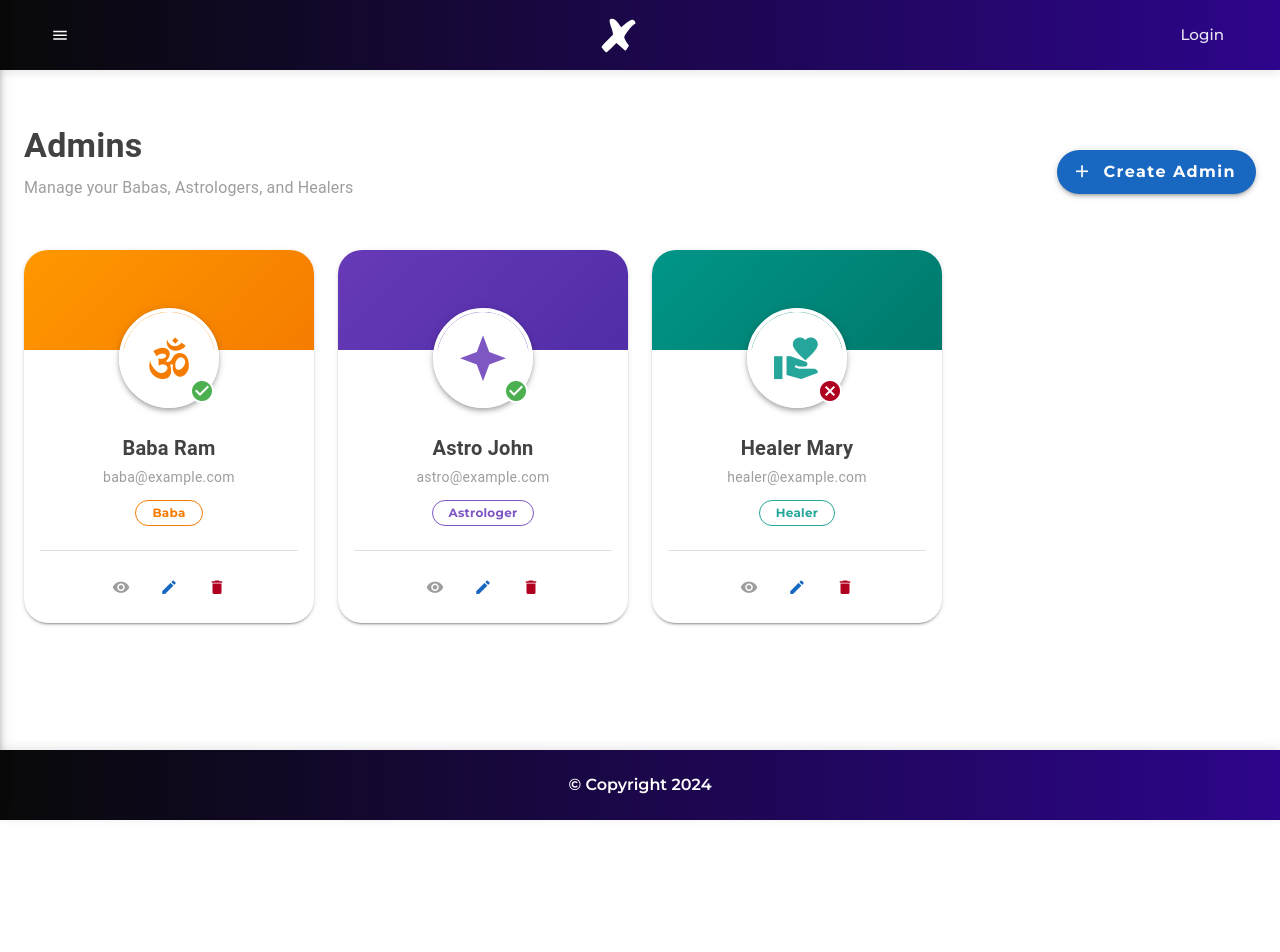
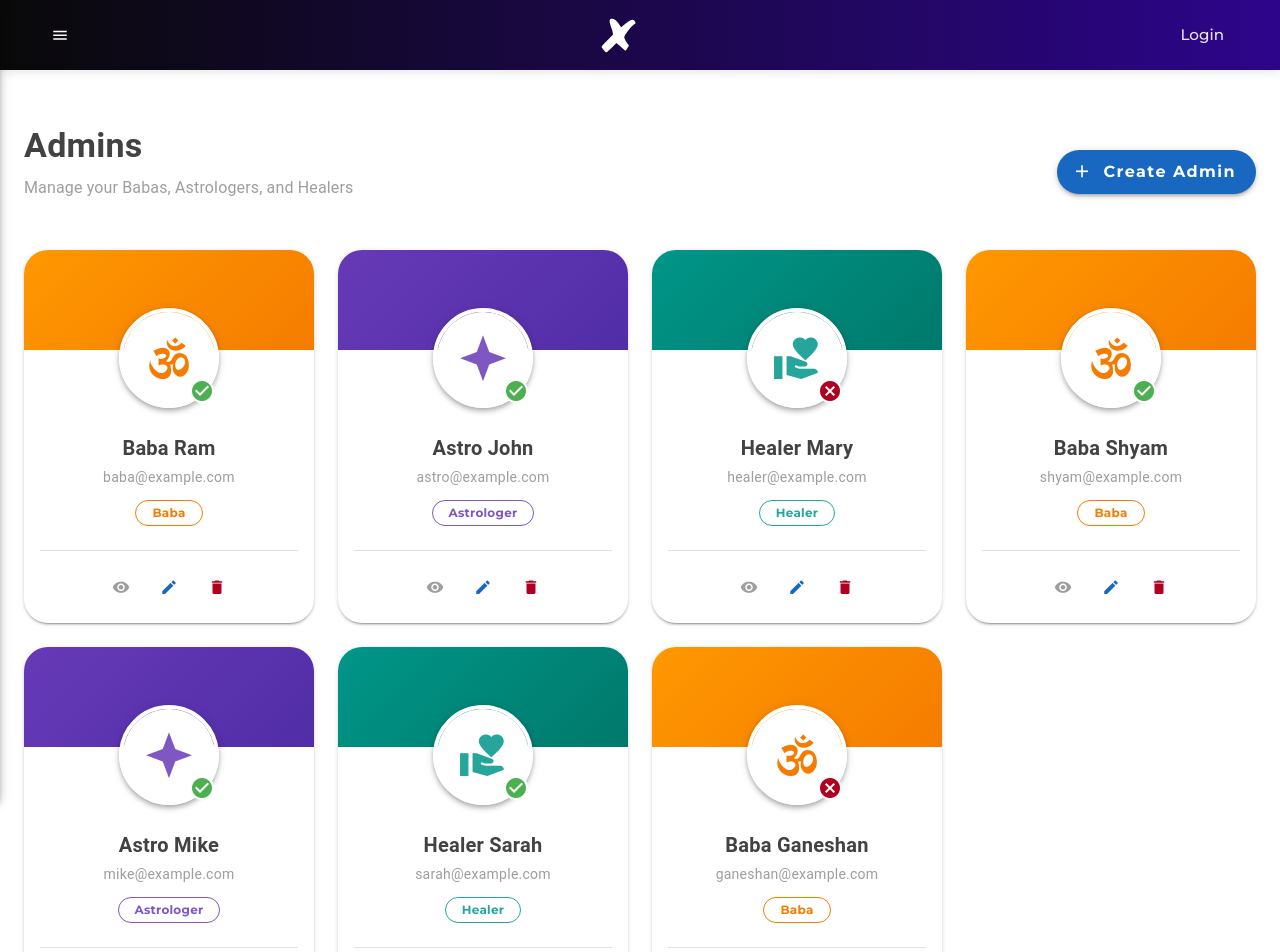
Before and after one commit to akashajaydev/Frotend_Main_APP, a Nuxt app: page / in a window 1280 px wide. Shown: the top 952 px of the page. Before the commit the page ends 820 px from the top, so only its background shows below. Built offline with nearby package versions, Linux system fonts and the light colour scheme.

Commit message:
Aded few more admins

```diff
--- a/pages/appointments/index.vue
+++ b/pages/appointments/index.vue
@@ -6,6 +6,10 @@ const admins = ref([
   { id: 1, name: 'Baba Ram', email: 'baba@example.com', type: 'Baba', active: true, avatar: '' },
   { id: 2, name: 'Astro John', email: 'astro@example.com', type: 'Astrologer', active: true, avatar: '' },
   { id: 3, name: 'Healer Mary', email: 'healer@example.com', type: 'Healer', active: false, avatar: '' },
+  { id: 4, name: 'Baba Shyam', email: 'shyam@example.com', type: 'Baba', active: true, avatar: '' },
+  { id: 5, name: 'Astro Mike', email: 'mike@example.com', type: 'Astrologer', active: true, avatar: '' },
+  { id: 6, name: 'Healer Sarah', email: 'sarah@example.com', type: 'Healer', active: true, avatar: '' },
+  { id: 7, name: 'Baba Ganeshan', email: 'ganeshan@example.com', type: 'Baba', active: false, avatar: '' },
 ])
 
 const appointments = ref([
--- a/pages/index.vue
+++ b/pages/index.vue
@@ -5,6 +5,10 @@ const admins = ref([
   { id: 1, name: 'Baba Ram', email: 'baba@example.com', type: 'Baba', active: true, avatar: '' },
   { id: 2, name: 'Astro John', email: 'astro@example.com', type: 'Astrologer', active: true, avatar: '' },
   { id: 3, name: 'Healer Mary', email: 'healer@example.com', type: 'Healer', active: false, avatar: '' },
+  { id: 4, name: 'Baba Shyam', email: 'shyam@example.com', type: 'Baba', active: true, avatar: '' },
+  { id: 5, name: 'Astro Mike', email: 'mike@example.com', type: 'Astrologer', active: true, avatar: '' },
+  { id: 6, name: 'Healer Sarah', email: 'sarah@example.com', type: 'Healer', active: true, avatar: '' },
+  { id: 7, name: 'Baba Ganeshan', email: 'ganeshan@example.com', type: 'Baba', active: false, avatar: '' },
 ])
 
 const createDialog = ref(false)
```
